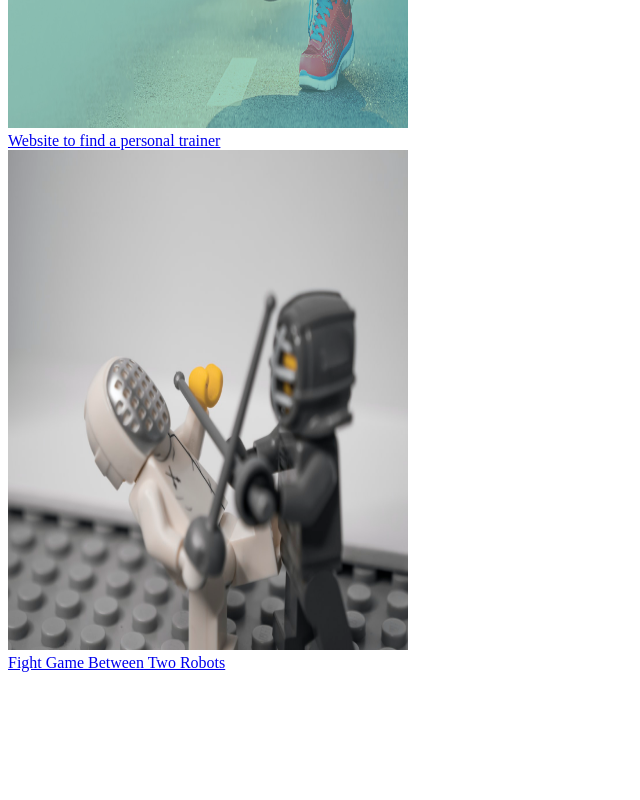
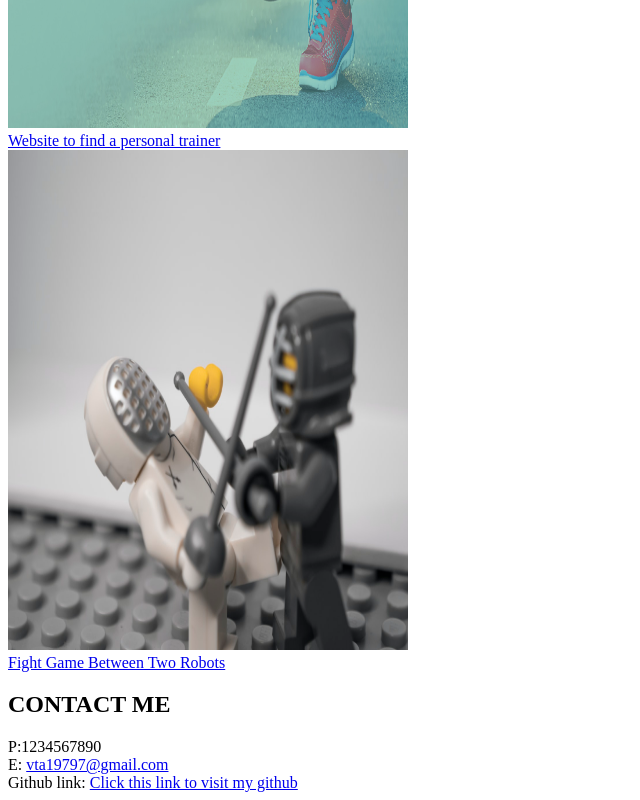
Before and after one commit to avuong19/My-Portfolio, a plain HTML site: page index.html in a window 1280 px wide. Shown: the part 1196-1996 px from the top of the page, without its empty margins (0-640 px from the left). Before the commit the page ends 1876 px from the top, so only its background shows below. Drawn offline with Linux system fonts and the light colour scheme.

```diff
--- a/index.html
+++ b/index.html
@@ -77,7 +77,21 @@
     </section>
     <!--End My work section-->
 
+    <!--Start Contact me section-->
+    <section id ="contact-me">
+        <div>
+            <h2>
+               CONTACT ME
+            </h2>
+        </div>
+        <div>
+            P:1234567890 <br/>
+            E: <a href="mailto:vta19797@gmail.com">vta19797@gmail.com</a><br/>
+            Github link: <a href="https://github.com/avuong19">Click this link to visit my github</a>
+        </div>
 
+    </section>
+    <!--End Contact me section-->
 
 </body>
 </html>
```
